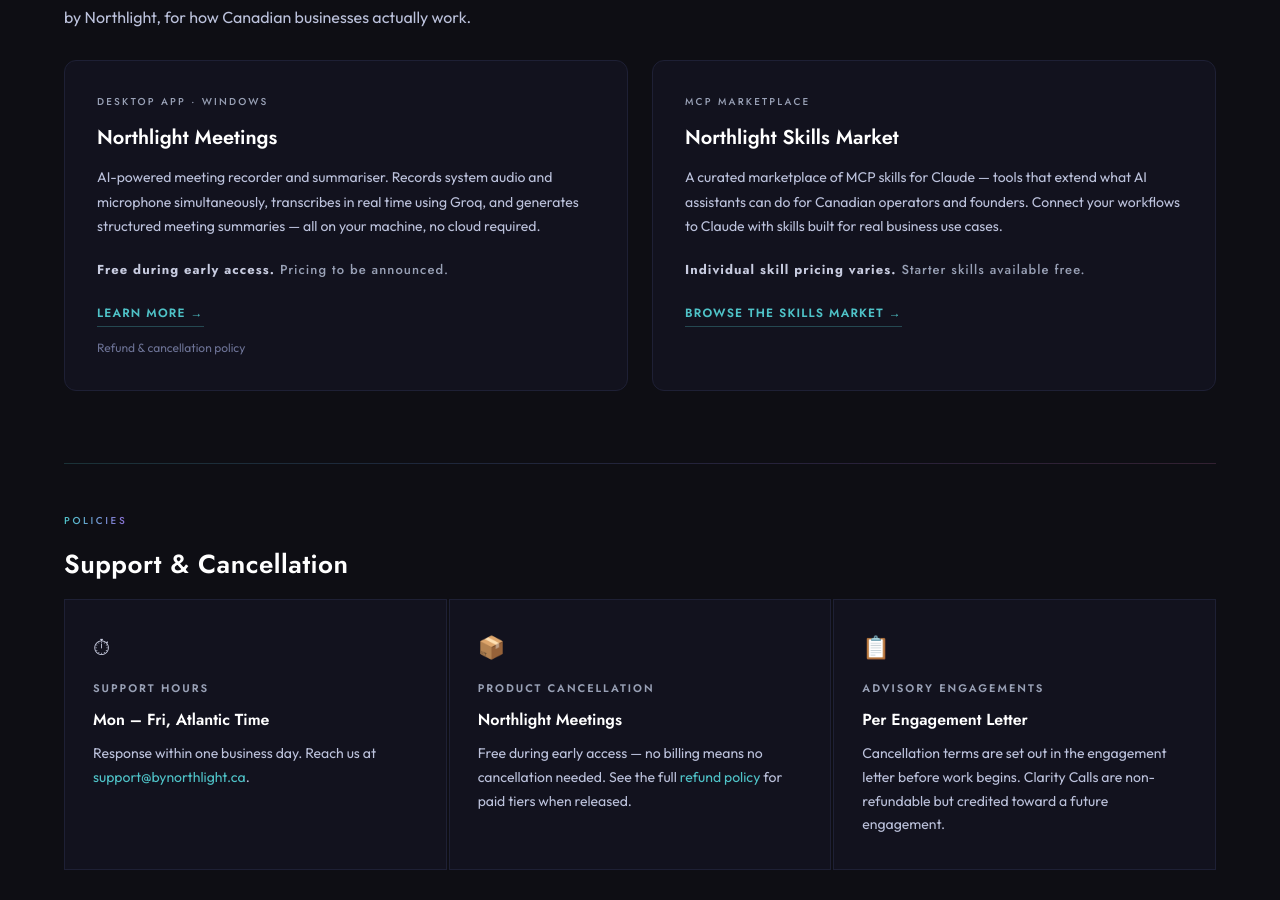
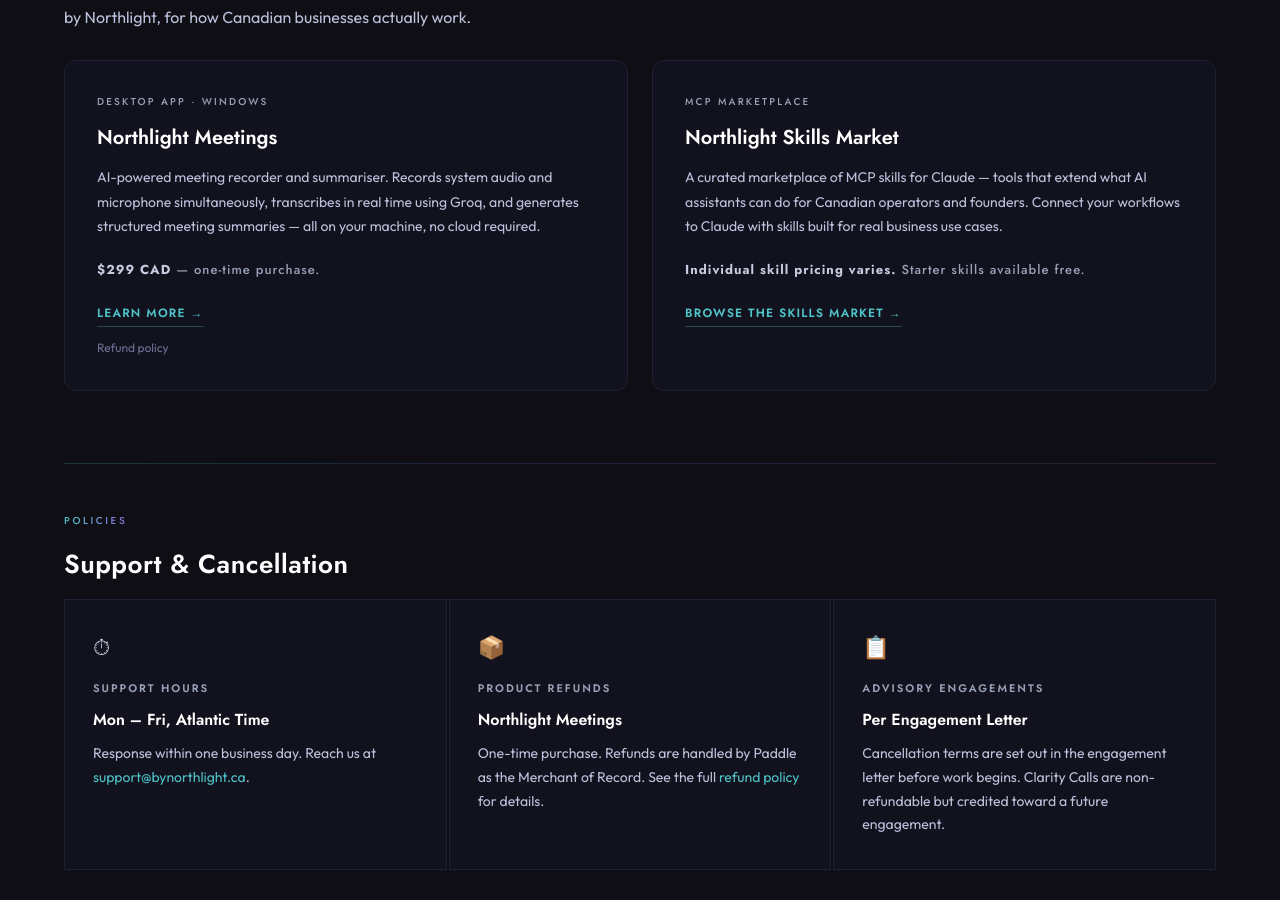
Before and after one commit to elizabethlemoine33-commits/bynorthlight-site, a Jekyll site: the page built from services.html, in a window 1280 px wide and 900 px high, scrolled down 1630 px. Built offline with Jekyll 4.4.1, drawn with Linux system fonts in a browser that asks for light colours.

Commit message:
Fix services.html Meetings pricing — $299 CAD one-time, Paddle refunds
Removed incorrect 'free during early access' language (that was Vault, not Meetings). Meetings is a $299 CAD one-time purchase via Paddle. Updated product card, schema offer, support/cancellation card, and FAQ schema to reflect actual pricing and Paddle refund policy.

Co-Authored-By: Claude Sonnet 4.6 <noreply@anthropic.com>

```diff
--- a/services.html
+++ b/services.html
@@ -42,9 +42,9 @@ head_extra: |
         "url": "https://bynorthlight.ca/meetings.html",
         "offers": {
           "@type": "Offer",
-          "price": "0",
+          "price": "299",
           "priceCurrency": "CAD",
-          "description": "Free during early access. Pricing to be announced."
+          "description": "One-time purchase. Refunds handled by Paddle per their refund policy."
         }
       },
       {
@@ -77,10 +77,10 @@ head_extra: |
           },
           {
             "@type": "Question",
-            "name": "What is the cancellation policy for Northlight products?",
+            "name": "What is the refund policy for Northlight Meetings?",
             "acceptedAnswer": {
               "@type": "Answer",
-              "text": "Northlight Meetings is free during early access — no billing, no cancellation needed. Advisory engagements are scoped per project; cancellation terms are agreed in the engagement letter before work begins."
+              "text": "Northlight Meetings is a one-time purchase at $299 CAD. Refunds are handled by Paddle as the Merchant of Record, per Paddle's refund policy. You can request a refund through Paddle directly or by emailing support@bynorthlight.ca."
             }
           },
           {
@@ -358,9 +358,9 @@ head_extra: |
           <p class="product-label">Desktop App · Windows</p>
           <h3 class="product-name">Northlight Meetings</h3>
           <p class="product-body">AI-powered meeting recorder and summariser. Records system audio and microphone simultaneously, transcribes in real time using Groq, and generates structured meeting summaries — all on your machine, no cloud required.</p>
-          <p class="product-price"><strong>Free during early access.</strong> Pricing to be announced.</p>
+          <p class="product-price"><strong>$299 CAD</strong> — one-time purchase.</p>
           <a href="/meetings.html" class="product-cta">Learn more →</a>
-          <a href="/meetings-refunds.html" class="product-refund">Refund &amp; cancellation policy</a>
+          <a href="/meetings-refunds.html" class="product-refund">Refund policy</a>
         </div>
 
         <div class="product-card">
@@ -388,9 +388,9 @@ head_extra: |
         </div>
         <div class="support-item">
           <span class="support-icon" aria-hidden="true">📦</span>
-          <p class="support-label">Product Cancellation</p>
+          <p class="support-label">Product Refunds</p>
           <p class="support-value">Northlight Meetings</p>
-          <p class="support-body">Free during early access — no billing means no cancellation needed. See the full <a href="/meetings-refunds.html">refund policy</a> for paid tiers when released.</p>
+          <p class="support-body">One-time purchase. Refunds are handled by Paddle as the Merchant of Record. See the full <a href="/meetings-refunds.html">refund policy</a> for details.</p>
         </div>
         <div class="support-item">
           <span class="support-icon" aria-hidden="true">📋</span>
```
